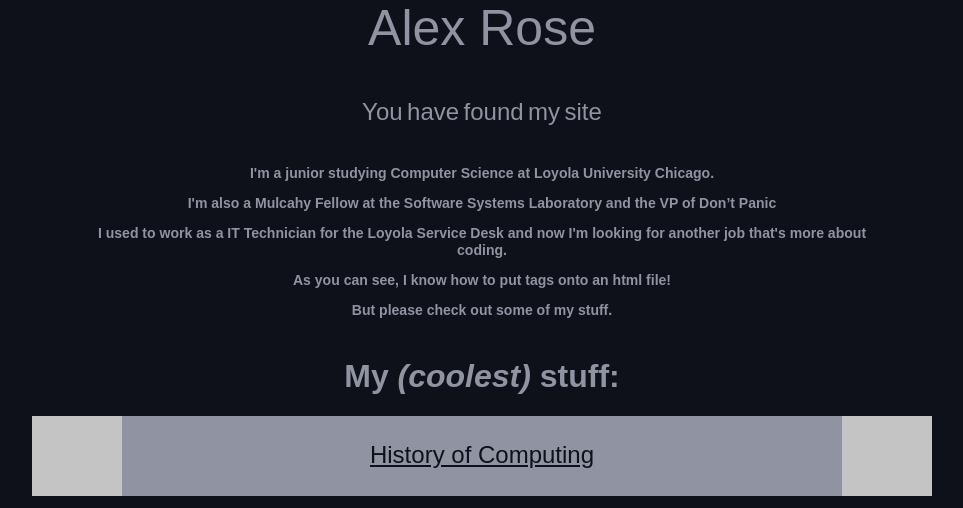
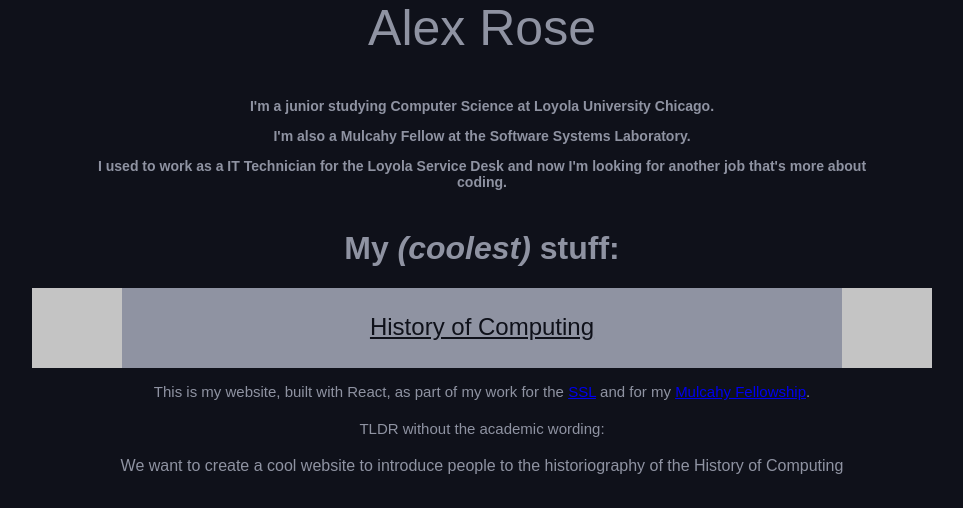
Before and after one commit to acrose99/acrose99.github.io, a website built with Parcel: page index.html in a window 1280 px wide. Shown: the top 508 px of the page, without its empty margins (158-1121 px from the left). Built offline with nearby package versions, Linux system fonts and the light colour scheme; some icons are missing.

Commit message:
Security Alerts, minimal changes to my bio

```diff
--- a/css/main.css
+++ b/css/main.css
@@ -258,7 +258,7 @@ body {
 }
 
 .flash-item {
-  font-size: 24px;
+  /*font-size: 24px;*/
   animation: flash 8s linear 0s infinite;
   color: #8f93a2;
   -webkit-animation: flash 3s linear 0s infinite;
--- a/index.html
+++ b/index.html
@@ -26,28 +26,18 @@
   <span>Alex</span>
   <span>Rose</span>
 </header>
-<section aria-hidden="true"
-         class="flash">
-  <span class="flash-item" style="animation-delay: 1s;">You</span>
-  <span class="flash-item" style="animation-delay: 1s;">have</span>
-  <span class="flash-item" style="animation-delay: 1s;">found</span>
-  <span class="flash-item" style="animation-delay: 1s;">my</span>
-  <span class="flash-item" style="animation-delay: 1s;">site</span>
-</section>
 
 <section class="about-container">
   <div class="about">
     <h3> I'm a junior studying Computer Science at Loyola University Chicago.</h3>
-    <h3>I'm also a Mulcahy Fellow at the Software Systems Laboratory and the VP of Don’t Panic</h3>
+    <h3>I'm also a Mulcahy Fellow at the Software Systems Laboratory.</h3>
     <h3>I used to work as a IT Technician for the Loyola Service Desk and now I'm looking for another job that's more
       about coding.</h3>
-    <h3>As you can see, I know how to put tags onto an html file! </h3>
-    <h3>But please check out some of my stuff. </h3>
   </div>
 
 </section>
 <section class="my-stuff">
-  <h1>My <i>(coolest)</i> stuff:</h1>
+  <h1 class="flash-item" style="animation-delay: 1s;">My <i>(coolest)</i> stuff:</h1>
   <article>
     <div class="rectangle" onmouseout="hoverOut(this)" onmouseover="hoverArticle(this)">
       <div class="inner-rectangle-left">
```
Also changed, not shown: 1 other file.
